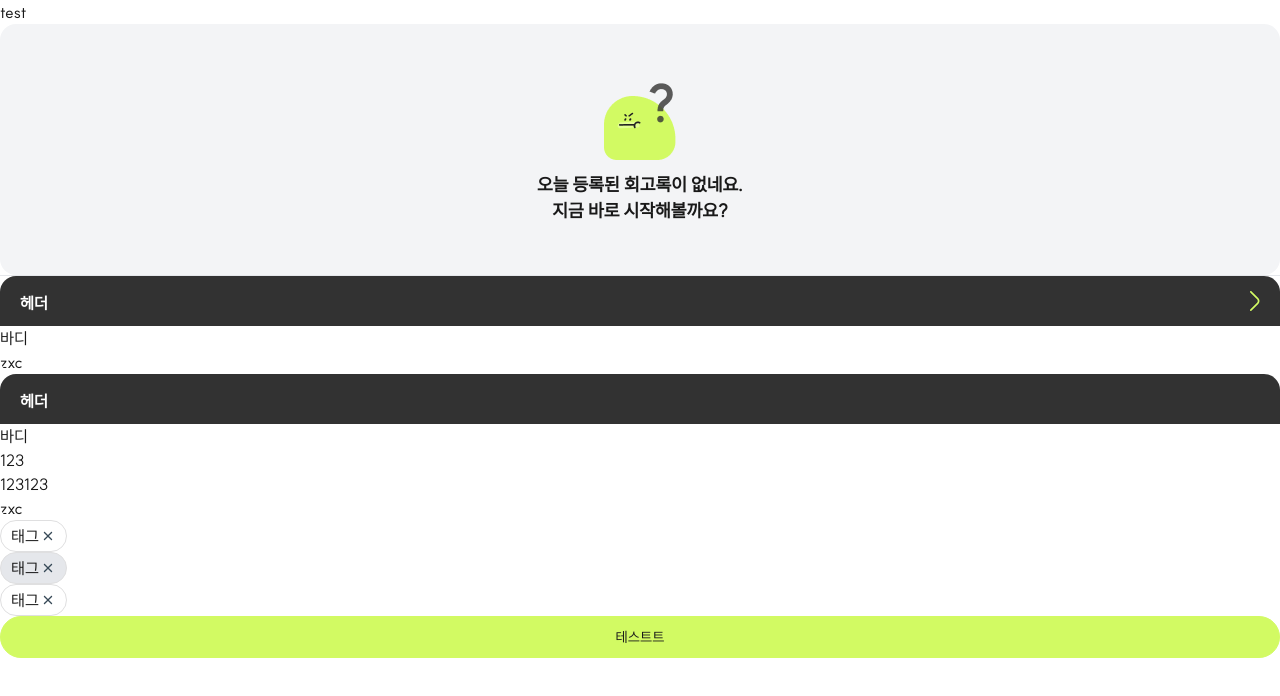
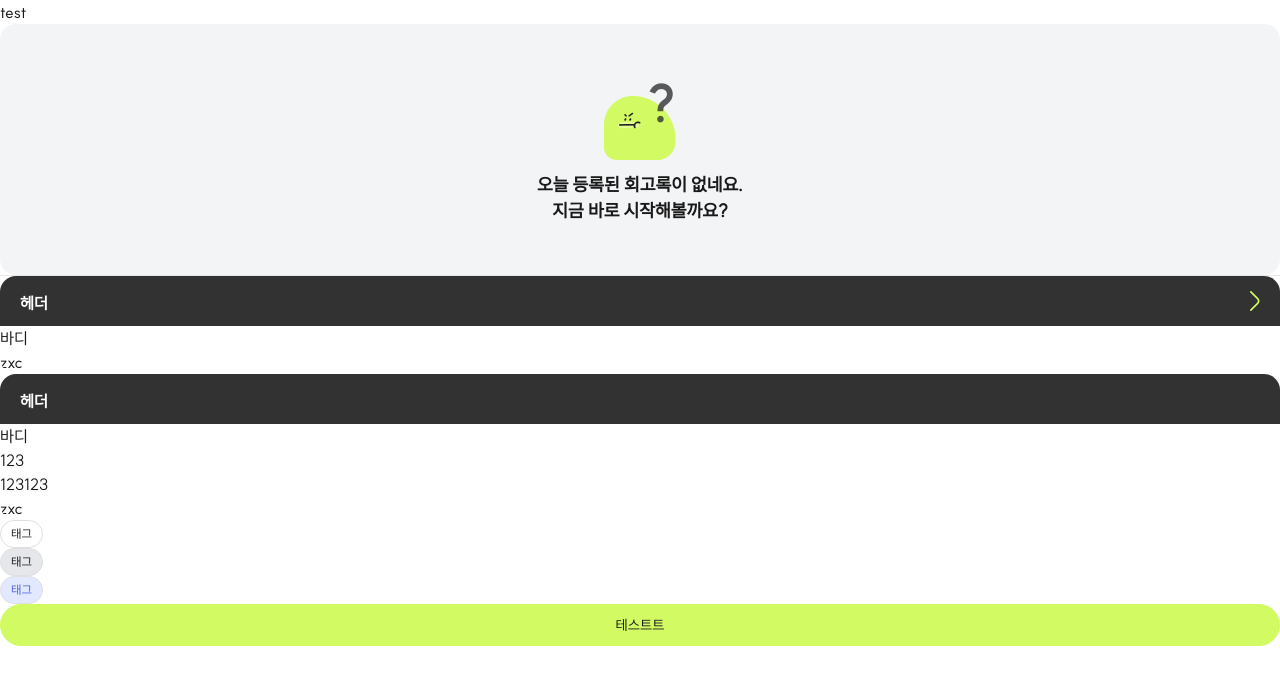
Before and after one commit to muzi55/didit, a Next.js app: page / in a window 1280 px wide. Shown: the top 696 px of the page. Built offline with nearby package versions, Linux system fonts and the light colour scheme.

Commit message:
component: Tag 컴포넌트 하이라이트 타입 추가 및 아이콘 속성 변경
하이라이트 태그 속성 추가
아이콘 컨트롤 속성 변경

```diff
--- a/src/app/_components/common/tag/Tag.tsx
+++ b/src/app/_components/common/tag/Tag.tsx
@@ -2,25 +2,32 @@ import React from "react";
 
 import { icons } from "@/shared/libs/common/icons";
 
-type TagType = "add" | "remove";
+type TagType = "add" | "remove" | "hightLight";
 interface TagProps {
 	children: React.ReactNode;
 	onClick: () => void;
 	type?: TagType;
+	icon?: React.ReactNode;
 }
 
-export default function Tag({ children, onClick, type = "add" }: TagProps) {
+export default function Tag({
+	children,
+	onClick,
+	type = "add",
+	icon,
+}: TagProps) {
 	const tagClasses = {
-		add: "bg-white",
-		remove: "bg-dark-8",
+		add: "text-bodyExtraSmall500 bg-white",
+		remove: "text-bodyExtraSmall500 bg-dark-8",
+		hightLight: "text-bodyExtraSmall500 bg-blue-light-5 text-tertiary",
 	};
 
 	return (
 		<button
 			onClick={onClick}
-			className={`flex items-center py-[3px] px-[10px] rounded-full border border-stroke ${tagClasses[type]}`}
+			className={` flex items-center py-[3px] px-[10px] rounded-full border border-stroke ${tagClasses[type]}`}
 		>
-			{children} {type && <span className="ml-[1px]">{icons.cross}</span>}
+			{children} {icon && <span className="ml-[1px]">{icons.cross}</span>}
 		</button>
 	);
 }
--- a/src/app/page.tsx
+++ b/src/app/page.tsx
@@ -33,7 +33,9 @@ export default function Home() {
 			<Tag onClick={() => {}} type="remove">
 				태그
 			</Tag>
-			<Tag onClick={() => {}}>태그</Tag>
+			<Tag onClick={() => {}} type="hightLight">
+				태그
+			</Tag>
 			{/* <SelectBox title={"제목1"}>아이템</SelectBox>
 			<SelectBox title={"제목2"}>아이템</SelectBox> */}
 			<Button
```
